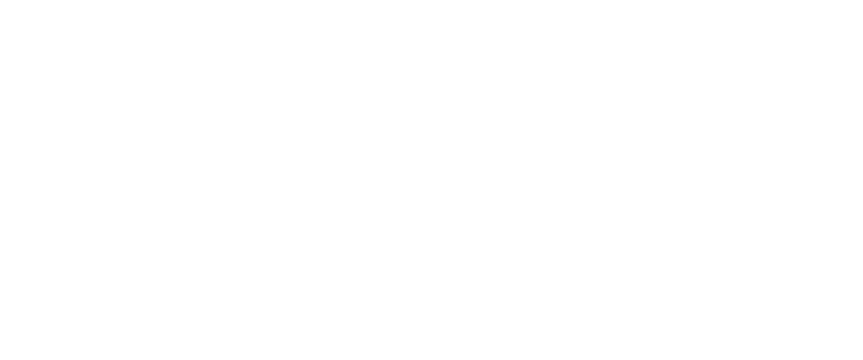
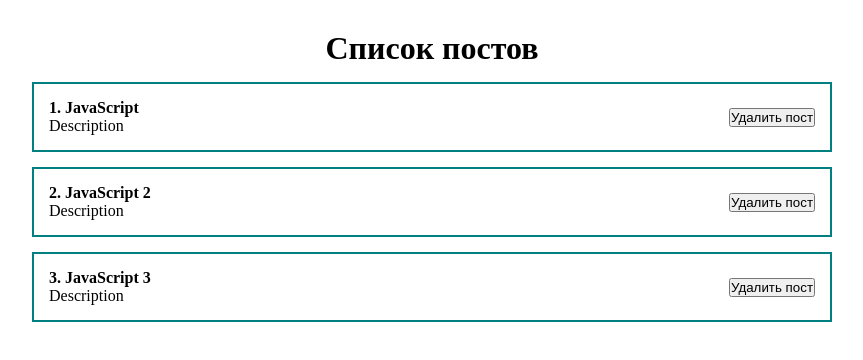
Before and after one commit to Warex1000/react_app, a React (Create React App) app: page / in a window 1280 px wide. Shown: the top 360 px of the page, without its empty margins (208-1071 px from the left). Built offline with nearby package versions, Linux system fonts and the light colour scheme.

Commit message:
My React App study1

```diff
--- a/src/App.js
+++ b/src/App.js
@@ -2,17 +2,23 @@ import React, {useState} from "react";
 import Counter from "./components/Counter";
 import ClassCounter from "./components/ClassCounter";
 import './styles/App.css';
+import PostItem from "./components/PostItem";
 
 function App() {
-
-    const [value, setValue] = useState('Text in input')
-
-    // console.log(count)
-    // console.log(setCount)
+    const [posts, setPosts] = useState([
+        {id: 1, title: 'JavaScript', body: "Description"},
+        {id: 2, title: 'JavaScript 2', body: "Description"},
+        {id: 3, title: 'JavaScript 3', body: "Description"},
+    ])
 
   return (
     <div className="App">
-
+        <h1 style={{textAlign:'center', paddingTop:'30px'}}>
+            Список постов
+        </h1>
+        {posts.map((post) =>
+            <PostItem post={post} key={post.id}/>
+        )}
     </div>
   );
 }
--- a/src/components/PostItem.jsx
+++ b/src/components/PostItem.jsx
@@ -1,19 +1,21 @@
 import React from "react";
 
-const PostItem = () => {
+const PostItem = (props) => {
+
     return(
-
         <div className="post">
             <div className="post__content">
-                <strong>1. JavaScript</strong>
+                <strong>{props.post.id}. {props.post.title}</strong>
                 <div>
-                    JavaScript - Это язык програмирования
+                    {props.post.body}
                 </div>
             </div>
             <div className="post__btns">
                 <button> Удалить пост</button>
             </div>
         </div>
-    )
+    );
 
-}
+};
+
+export default PostItem;
```
